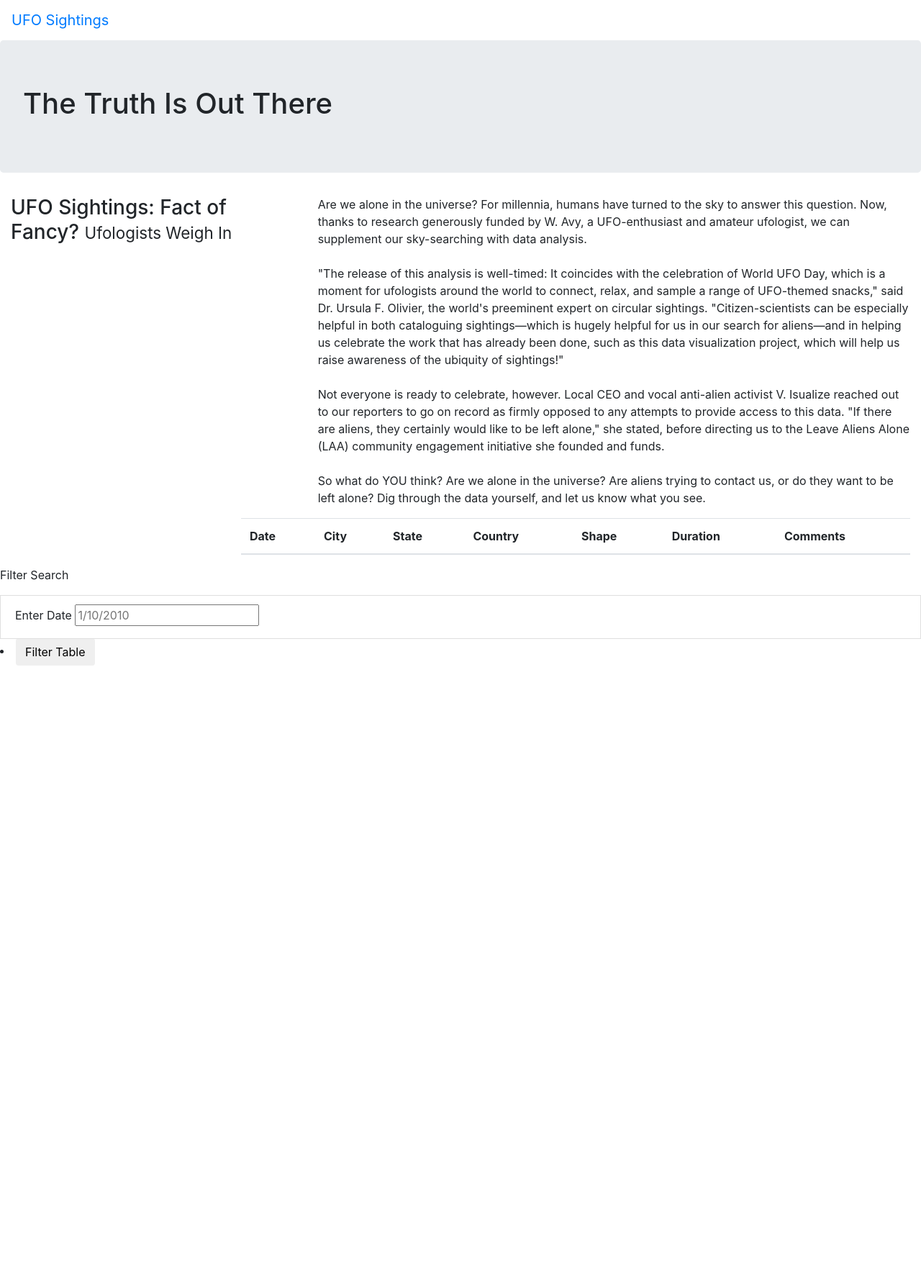
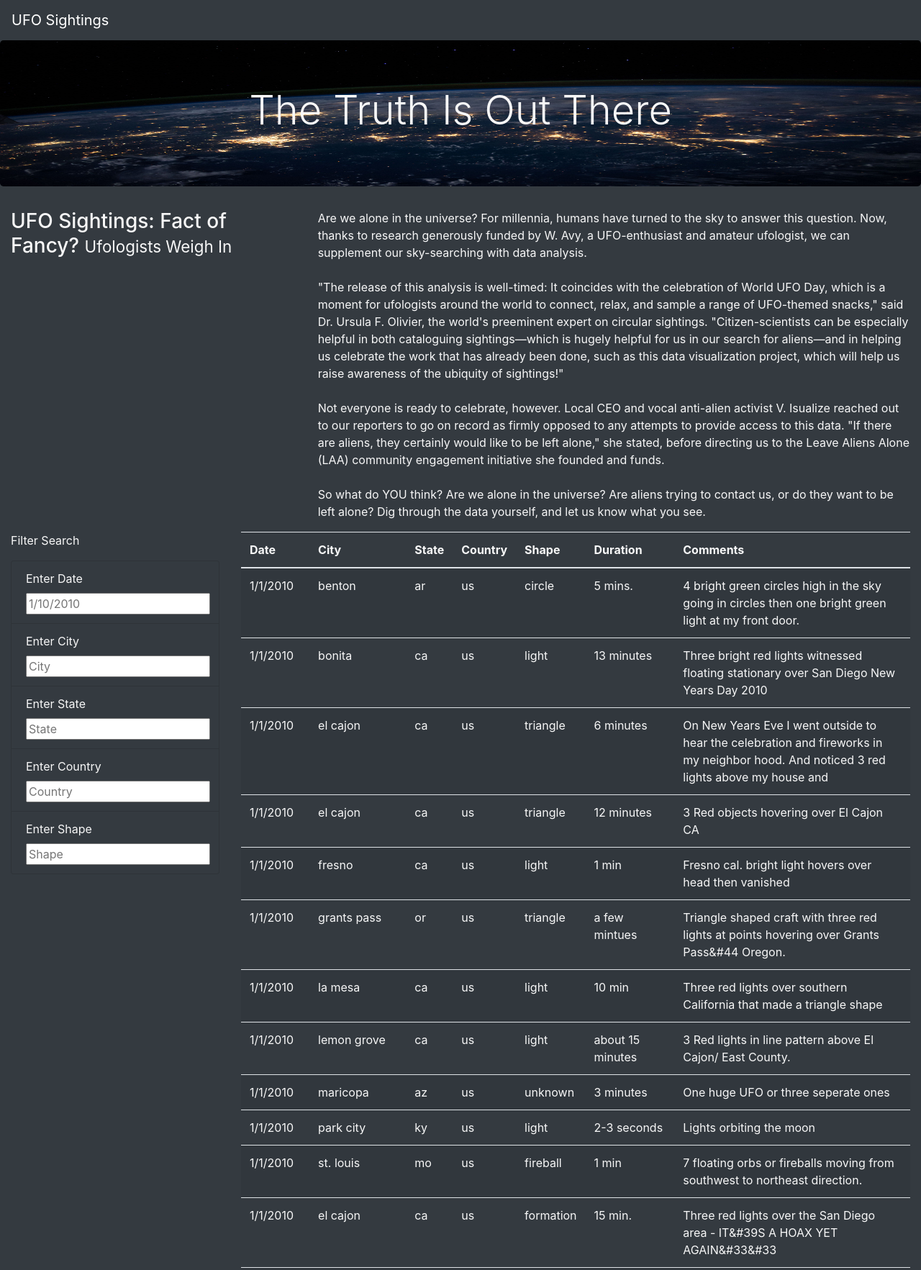
Before and after one commit to SirTonkaton/UFOs, a plain HTML site: page index.html in a window 1280 px wide. Shown: the top 1765 px of the page at 72% size. Before the commit the page ends 925 px from the top, so only its background shows below. Drawn offline with nearby package versions, Linux system fonts and the light colour scheme; files whose address does not match are found by name.

Commit message:
UFO Challenge update

```diff
--- a/index.html
+++ b/index.html
@@ -7,22 +7,21 @@
     <title>UFO finder</title>
     <link
         rel="stylesheet"
-        href="https://maxcdn.bootstrapcdn.com/bootstrap/4.0.0/css/bootstrap.min.css">
-
-        <link
-            rel="stylesheet" href="static/css/style.css"
+        href="https://maxcdn.bootstrapcdn.com/bootstrap/4.0.0/css/bootstrap.min.css"
         integrity="sha384-Gn5384xqQ1aoWXA+058RXPxPg6fy4IWvTNh0E263XmFcJlSAwiGgFAW/dAiS6JXm"
         crossorigin="anonymous"
-            />
+      />
+        <link rel="stylesheet" href="static/css/style.css">
+
 </head>
-<body>
+<body class="bg-dark">
     <div class="wrapper">
-        <nav class="navbar navbar-expand-lg">
+        <nav class="navbar navbar-dark bg-dark navbar-expand-lg">
             <a class="navbar-brand" href="index.html">UFO Sightings</a>
         </nav>
     </div>
     <div class="jumbotron">
-        <h1>The Truth Is Out There</h1>
+        <h1 class="display-4">The Truth Is Out There</h1>
     </div>
 
     <div class="container-fluid">
@@ -42,8 +41,33 @@
     <div class="container-fluid">
         <div class="row">
             <div class="col-md-3">
+                <form class="bg-dark">
+                    <p>Filter Search</p>
+                    <ul class="list-group bg-dark">
+                        <li class="list-group-item bg-dark">
+                            <label for="date">Enter Date</label>
+                            <input type="text" placeholder="1/10/2010" id="datetime" />
 
+                        <li class="list-group-item bg-dark">
+                            <label for="date">Enter City</label>
+                            <input type="text" placeholder="City" id="city" />
+
+                        <li class="list-group-item bg-dark">
+                            <label for="date">Enter State</label>
+                            <input type="text" placeholder="State" id="state" />
+
+                        <li class="list-group-item bg-dark">
+                            <label for="date">Enter Country</label>
+                            <input type="text" placeholder="Country" id="country" />
+
+                        <li class="list-group-item bg-dark">
+                            <label for="date">Enter Shape</label>
+                            <input type="text" placeholder="Shape" id="shape" />
+                        </li>
+                    </ul>
+                </form>
             </div>
+
             <div class="col-md-9">
                 <table class="table table-striped">
                     <thead>
@@ -67,19 +91,6 @@
     <script src="static/js/data.js"></script>
     <script src="static/js/app.js"></script>
 
-    <form>
-        <p>Filter Search</p>
-    </form>
-    <ul class="list-group">
 
-    </ul>
-
-    <li class="list-group-item">
-        <label for="date">Enter Date</label>
-        <input typr="text" placeholder="1/10/2010" id="datetime" />
-    </li>
-    <li class="list-gorup-item">
-        <button id="filter-btn" type="button" class="btn btn-default">Filter Table</button>
-    </li>
 </body>
 </html>
--- a/static/css/style.css
+++ b/static/css/style.css
@@ -0,0 +1,9 @@
+body {
+    color: #f7f7f7;
+}
+
+.jumbotron {
+    background-image: url("../images/nasa.jpg");
+    background-size: 100% 100%;
+    text-align: center;
+  }
--- /dev/null
+++ b/static/js/app.js
@@ -0,0 +1,77 @@
+// from data.js
+const tableData = data;
+
+// get table references
+var tbody = d3.select("tbody");
+
+function buildTable(data) {
+  // First, clear out any existing data
+  tbody.html("");
+
+  // Next, loop through each object in the data
+  // and append a row and cells for each value in the row
+  data.forEach((dataRow) => {
+    // Append a row to the table body
+    let row = tbody.append("tr");
+
+    // Loop through each field in the dataRow and add
+    // each value as a table cell (td)
+    Object.values(dataRow).forEach((val) => {
+      let cell = row.append("td");
+      cell.text(val);
+    });
+  });
+}
+
+// 1. Create a variable to keep track of all the filters as an object.
+var filters = {};
+
+// 3. Use this function to update the filters.
+function updateFilters() {
+
+    // 4a. Save the element that was changed as a variable.
+    let changeElement = d3.select(this);
+    // 4b. Save the value that was changed as a variable.
+    let elementValue = changeElement.property("value");
+    console.log(elementValue);
+    // 4c. Save the id of the filter that was changed as a variable.
+    let filterId = changeElement.attr("id");
+    console.log(filterId);
+
+    // 5. If a filter value was entered then add that filterId and value
+    // to the filters list. Otherwise, clear that filter from the filters object.
+    if(elementValue){
+        filters[filterId] = elementValue;
+    }
+
+    else {
+        delete filters[filterId];
+    }
+
+    // 6. Call function to apply all filters and rebuild the table
+    updateTable();
+
+  }
+
+  // 7. Use this function to filter the table when data is entered.
+  function updateTable() {
+
+    // 8. Set the filtered data to the tableData.
+    let filteredData = tableData;
+
+    // 9. Loop through all of the filters and keep any data that
+    // matches the filter values
+    Object.entries(filters).forEach(function([key, value]){
+          filteredData = filteredData.filter(row => row[key] === value);
+    })
+
+
+    // 10. Finally, rebuild the table using the filtered data
+    buildTable(filteredData);
+  }
+
+  // 2. Attach an event to listen for changes to each filter
+  d3.selectAll("input").on("change", updateFilters);
+
+  // Build the table when the page loads
+  buildTable(tableData);
```
Also changed, not shown: static/js/app_1.js (added, +51 -0 lines), Images/Circle_filter.png (added), Images/Ma_filter.png (added), Images/Ma_filter_Cap.png (added), static/images/nasa.jpg (added), static/js/app_1 - Copy.js (renamed from app.js), static/js/data.js (renamed from data.js).
